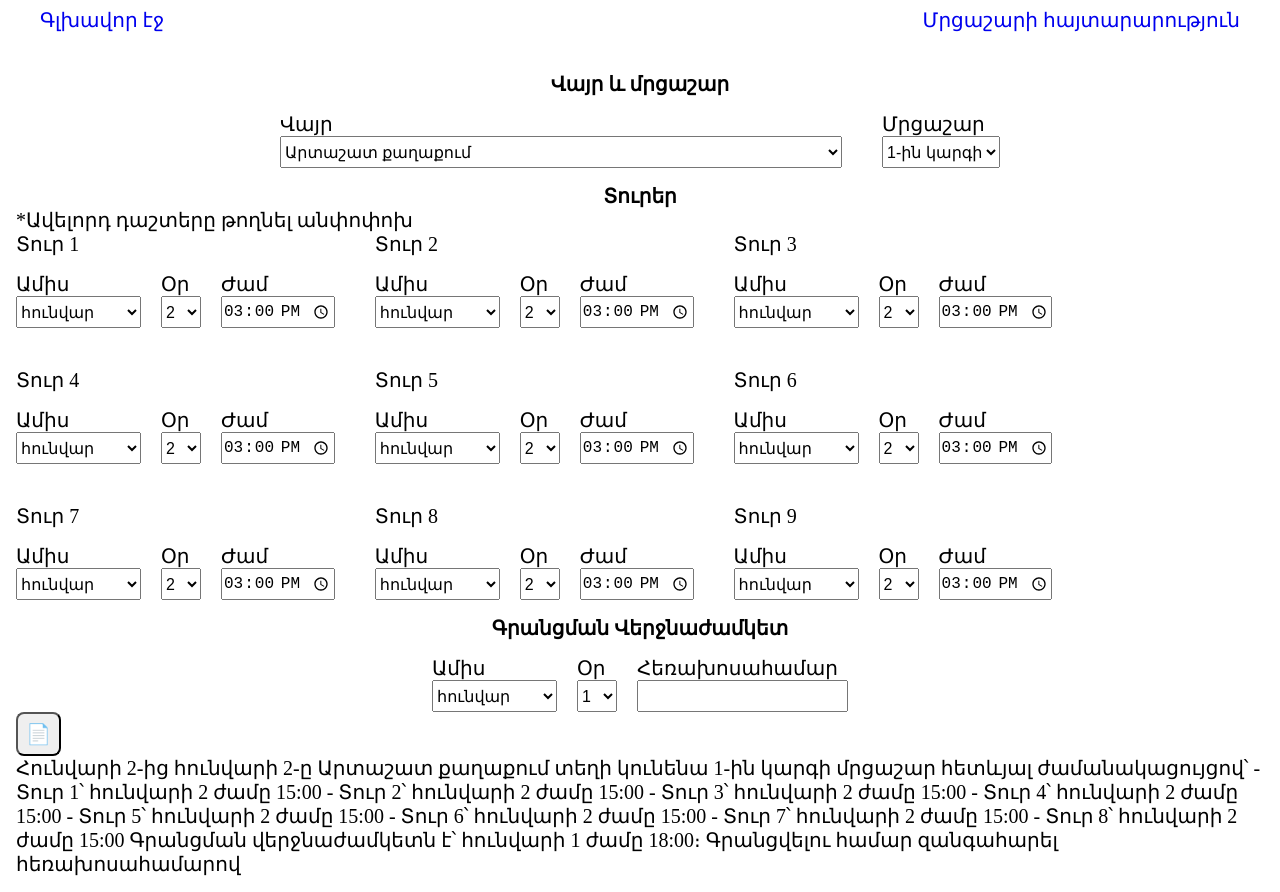
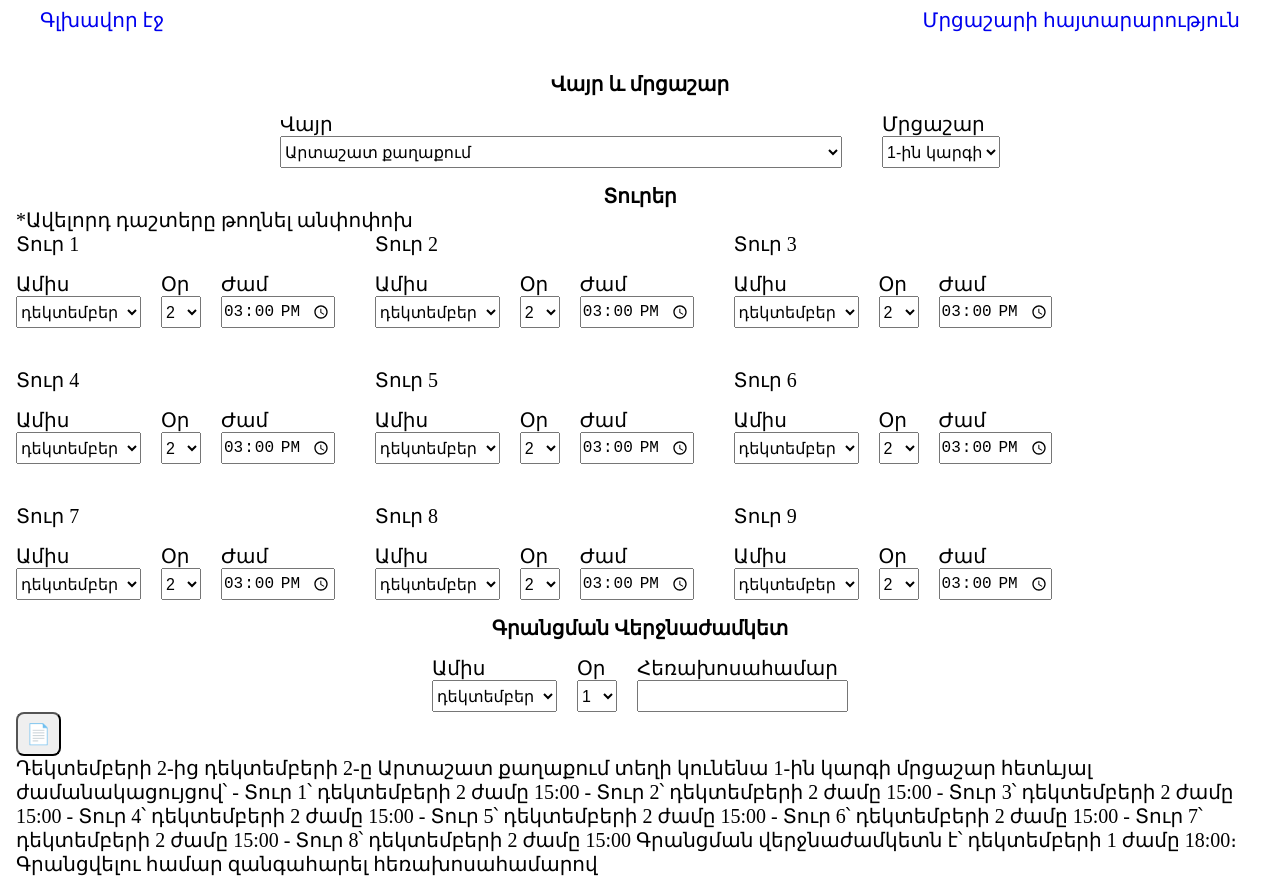
Before and after one commit to Ararat-chess-federation/news-generator, a Next.js app: page /tournament-ad in a window 1280 px wide. Built offline with nearby package versions, Linux system fonts and the light colour scheme.

Commit message:
feat: remove localStorage

```diff
--- a/app/tournament-ad/page.tsx
+++ b/app/tournament-ad/page.tsx
@@ -26,7 +26,7 @@ function TournamentAd() {
   const [phoneNumber, setPhoneNumber] = useState("");
 
   useEffect(() => {
-    const month = localStorage.getItem("month") || months[0];
+    const month = months[new Date().getMonth() || 0];
     setSelectedMonths(Array(10).fill(month));
     setDeadLineMonth(month)
   }, []);
@@ -34,8 +34,6 @@ function TournamentAd() {
   const handleMonthChange = (index: number, value: string) => {
     const newMonths = [...selectedMonths];
     newMonths.fill(value, index);
-
-    localStorage.setItem("month", value);
 
     if (index === 0) {
       setDeadLineMonth(value);
```
